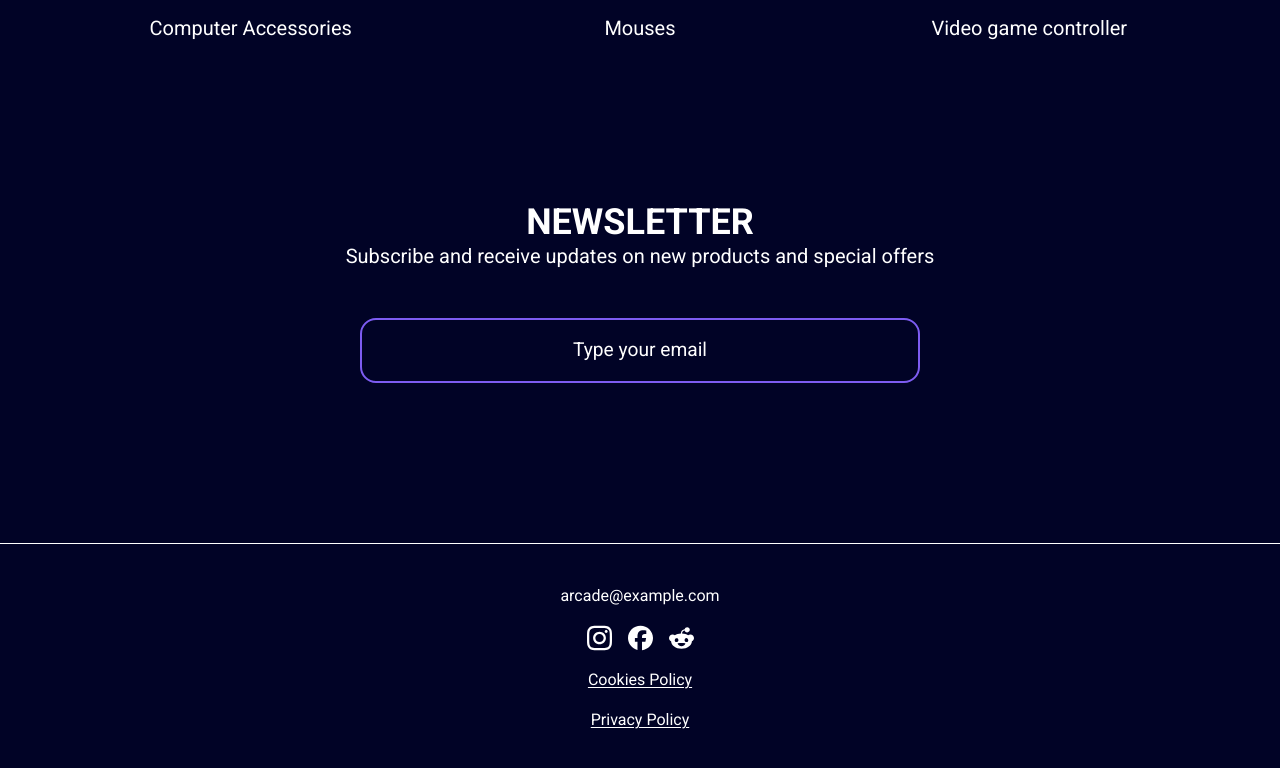
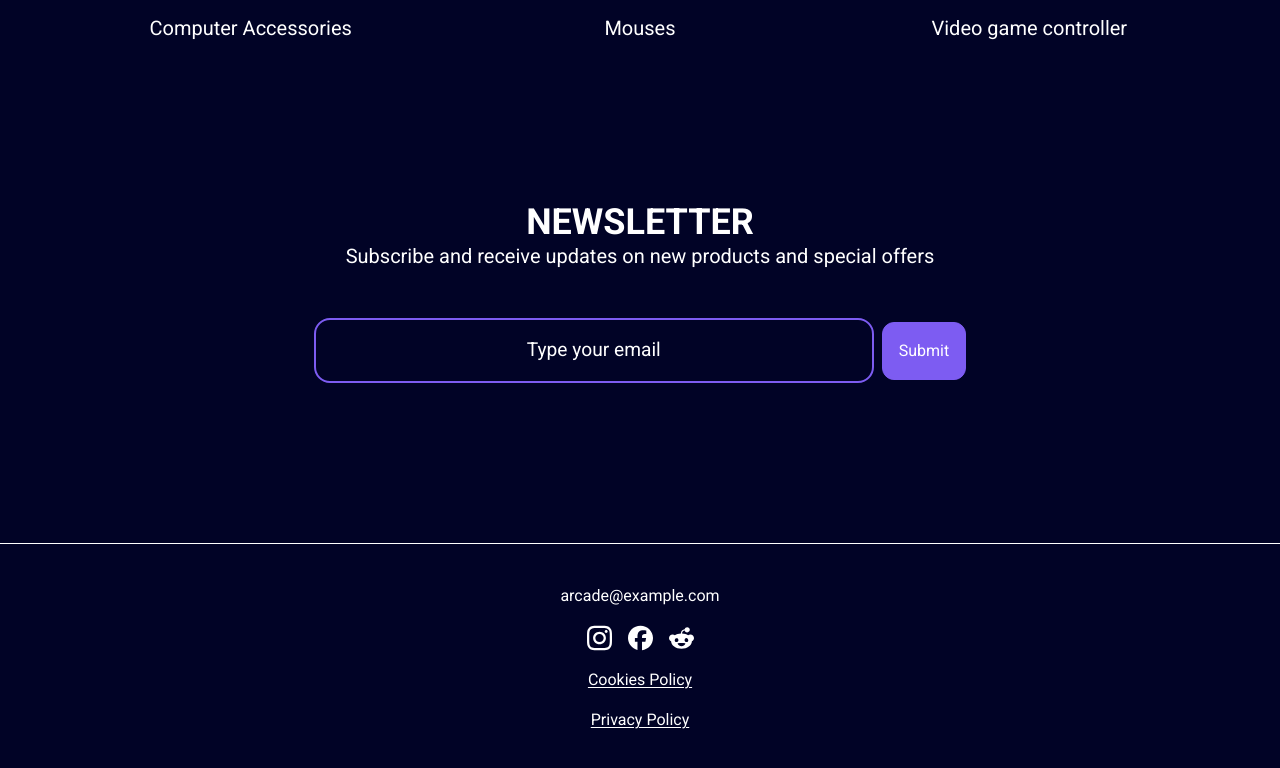
Before and after one commit to emersonramos3lt/game-store-page, a Next.js app: page / in a window 1280 px wide. Shown: the part 2837-3605 px from the top of the page. Built offline with nearby package versions, Linux system fonts and the light colour scheme.

Commit message:
Update FormComponent.tsx

```diff
--- a/components/FormComponent.tsx
+++ b/components/FormComponent.tsx
@@ -8,7 +8,9 @@ const FormComponent = () => {
         <p className='text-xl'>Subscribe and receive updates on new products and special offers</p>
         <Form action="/" className='max-w-[700px] m-auto'>
           <label htmlFor="email"></label>
-          <input type="email" name="email" id="email" placeholder='Type your email'/>
+          <input type="email" name="email" id="email" placeholder='Type your email' required/>
+
+          <button type="submit" className='ml-2 bg-mySecondary p-4 mt-5 rounded-xl border border-mySecondary transition-colors hover:bg-hover hover:text-black'>Submit</button>
         </Form>
     </section>
   )
```
